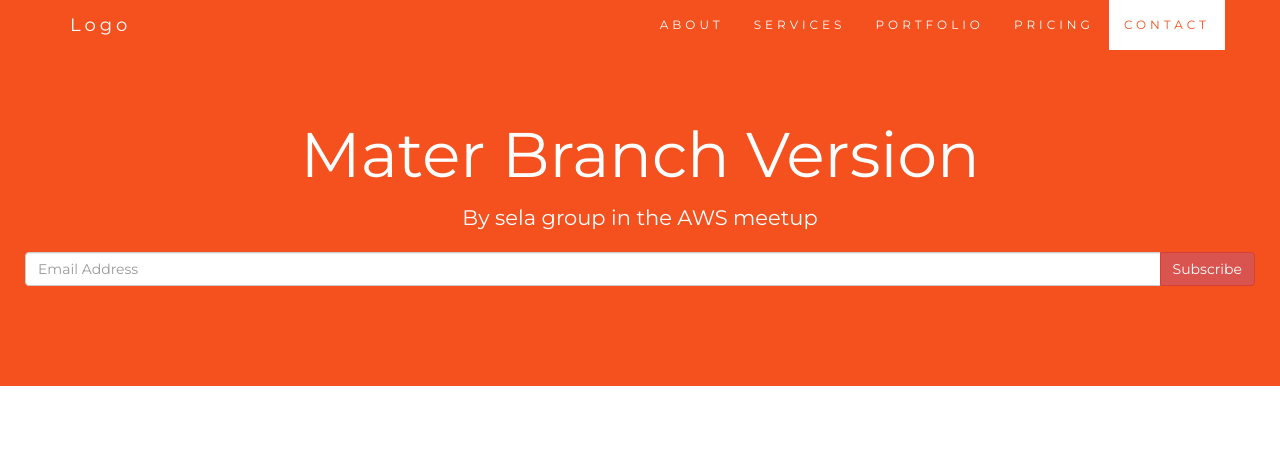
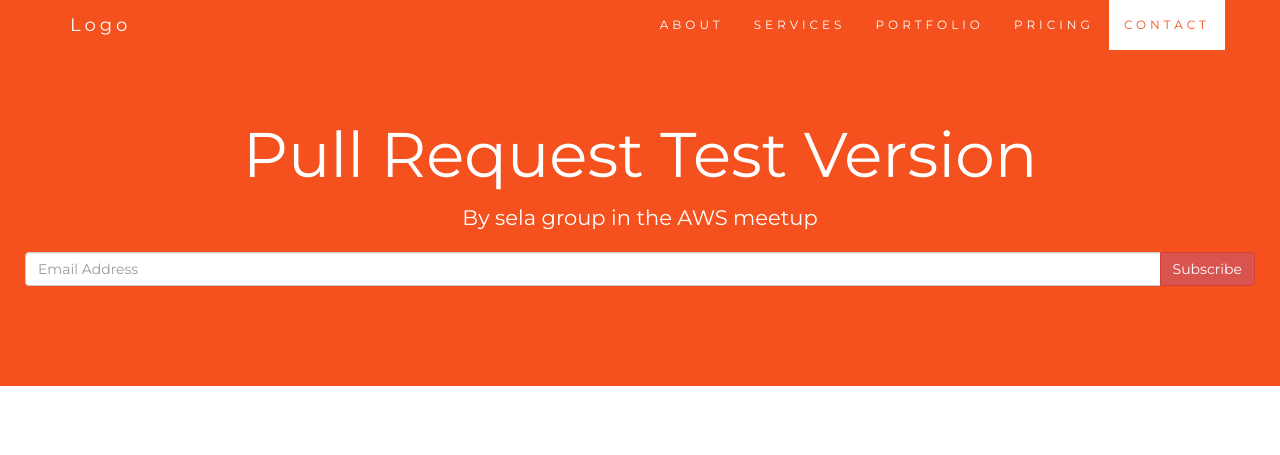
Before and after one commit to leonjalfon1/aws-meetup-ci-cd, a website: page index.html in a window 1280 px wide. Shown: the top 455 px of the page. Drawn offline with nearby package versions, Linux system fonts and the light colour scheme; some packages are replaced by stand-ins of ours.

Commit message:
perform a change

```diff
--- a/index.html
+++ b/index.html
@@ -215,7 +215,7 @@
 </nav>
 
 <div class="jumbotron text-center">
-  <h1>Mater Branch Version</h1>
+  <h1>Pull Request Test Version</h1>
   <p>By sela group in the AWS meetup</p>
   <form>
     <div class="input-group">
```
